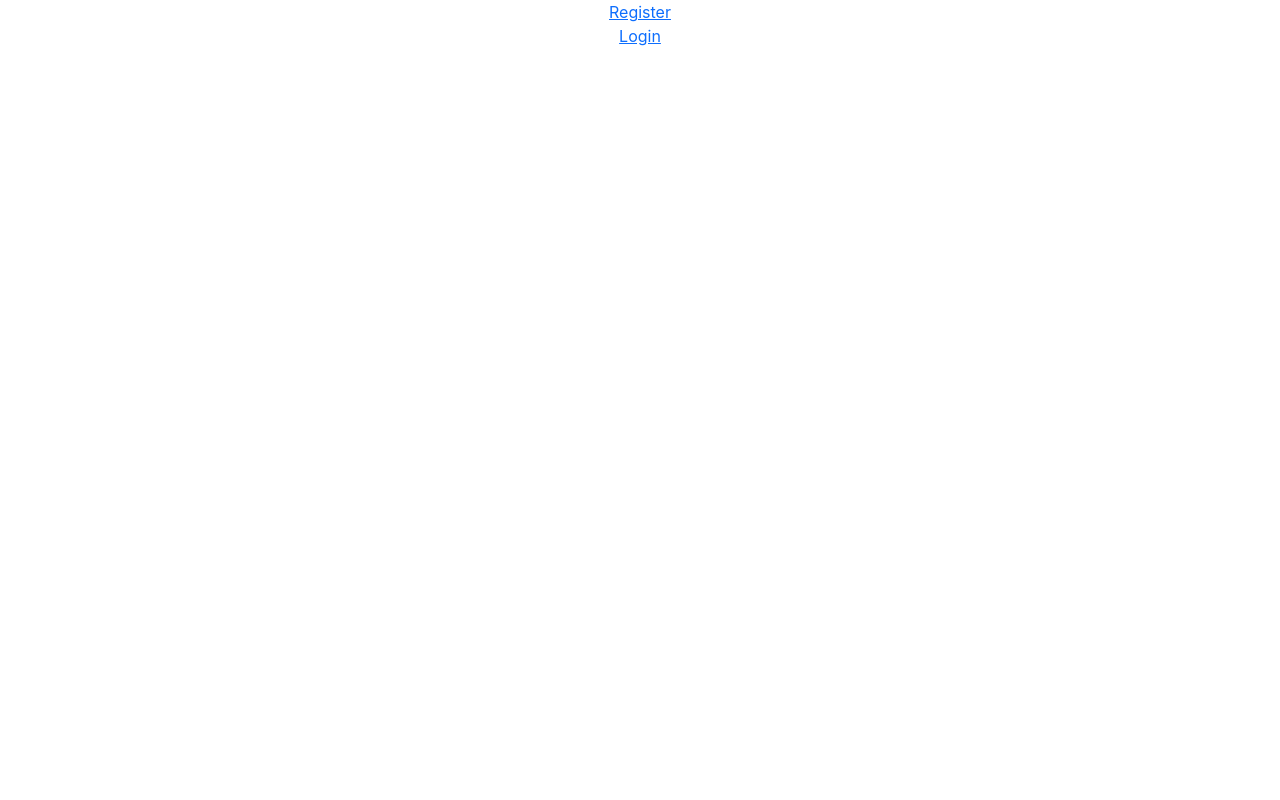
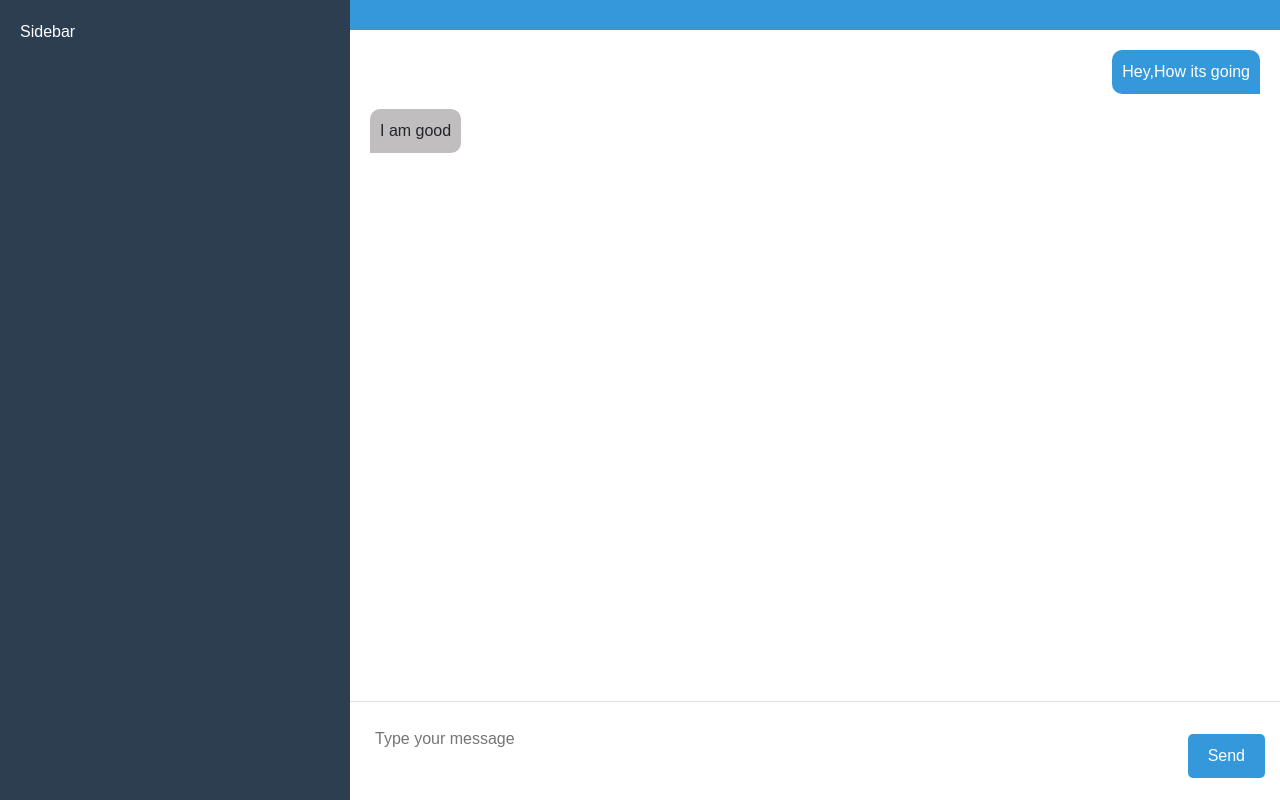
Before and after one commit to akshaypatra/Chat-Application, a React (Create React App) app in the folder chat_app_frontend/: page / in a window 1280 px wide. Before the commit this address had no page. Built offline with nearby package versions, Linux system fonts and the light colour scheme.

Commit message:
created ui for chatting

```diff
--- a/chat_app_frontend/src/App.css
+++ b/chat_app_frontend/src/App.css
@@ -1,38 +1,99 @@
-.App {
+body{
+  font-family: Arial, Helvetica, sans-serif;
+  margin: 0px;
+  padding: 0;
+  background-color: #f4f4f4;
+}
+
+.chat-container{
+  display: flex;
+  height: 100vh;
+  background-color: white;
+}
+
+.side-bar{
+ flex: 1;
+ background-color: #2c3e50;
+ color: white;
+ padding: 20px;
+ overflow-y: auto;
+}
+
+.chat-area{
+  flex: 3;
+  display: flex;
+  flex-direction: column;
+
+}
+
+.chat-header{
+  background-color: #3498db;
+  color: white;
+  padding: 15px;
   text-align: center;
 }
 
-.App-logo {
-  height: 40vmin;
-  pointer-events: none;
+.messages{
+  flex: 1;
+  padding: 20px;
+  overflow-y: auto;
+
 }
 
-@media (prefers-reduced-motion: no-preference) {
-  .App-logo {
-    animation: App-logo-spin infinite 20s linear;
-  }
+.message{
+  margin-bottom: 15px;
 }
 
-.App-header {
-  background-color: #282c34;
-  min-height: 100vh;
+.sent{
   display: flex;
-  flex-direction: column;
-  align-items: center;
-  justify-content: center;
-  font-size: calc(10px + 2vmin);
-  color: white;
+  justify-content: flex-end;
 }
 
-.App-link {
-  color: #61dafb;
+.recieved{
+  display: flex;
+  justify-content: flex-start;
 }
 
-@keyframes App-logo-spin {
-  from {
-    transform: rotate(0deg);
-  }
-  to {
-    transform: rotate(360deg);
-  }
+.message-bubble{
+  max-width: 70%;
+  padding: 10px;
+  border-radius: 10px;
 }
+.sent .message-bubble{
+  background-color: #3498db;
+  color: #ffffff;
+  border-bottom-right-radius:0 ;
+}
+
+.recieved .message-bubble{
+  background-color: #c0bebe;
+  border-bottom-left-radius:0 ;
+}
+
+
+.message-input{
+  background-color: white;
+  padding: 15px;
+  border-top: 1px solid #e0e0e0;
+  display: flex;
+  align-items: center;
+}
+
+.message-input textarea{
+  flex: 1;
+  border: none;
+  border-radius: 5px;
+  padding: 10px;
+  resize: none;
+  outline: none;
+}
+
+.message-input button{
+  background-color: #3498db;
+  border: none;
+  border-radius: 5px;
+  color: white;
+  padding: 10px 20px;
+  margin-top: 10px;
+  cursor: pointer;
+}
--- a/chat_app_frontend/src/App.js
+++ b/chat_app_frontend/src/App.js
@@ -1,21 +1,28 @@
-import Register from './components/Register';
-import Login from './components/Login';
+// import Register from './components/Register';
+// import Login from './components/Login';
 import './App.css';
-import Navigate from './components/Navigate';
-import { BrowserRouter,Routes,Route} from "react-router-dom";
+// import Navigate from './components/Navigate';
+// import { BrowserRouter,Routes,Route} from "react-router-dom";
+import Chatarea from './components/Chatarea';
+import Sidebar from './components/Sidebar';
 
 function App() {
   return (
-    <BrowserRouter>
-    <div className="App">
-      <Navigate/>
-      <Routes>
-         <Route path="/login" element={<Login/>} />
-         <Route path="/register" element={<Register/>} />
-      </Routes>
+    <div className='chat-container'>
+      <Sidebar/>
+      <Chatarea/>
 
     </div>
-    </BrowserRouter>
+    // <BrowserRouter>
+    // <div className="App">
+    //   <Navigate/>
+    //   <Routes>
+    //      <Route path="/login" element={<Login/>} />
+    //      <Route path="/register" element={<Register/>} />
+    //   </Routes>
+
+    // </div>
+    // </BrowserRouter>
   );
 }
 
--- /dev/null
+++ b/chat_app_frontend/src/components/Chatarea.js
@@ -0,0 +1,18 @@
+import React from 'react'
+import Message from './Message'
+import MessageInput from './MessageInput'
+
+
+export default function Chatarea() {
+  return (
+    <div className='chat-area'>
+
+        <div className='chat-header'></div>
+        <div className='messages'>
+            <Message text="Hey,How its going" sent/>
+            <Message text="I am good" recieved/>
+        </div>
+        <MessageInput/>
+    </div>
+  )
+}
--- /dev/null
+++ b/chat_app_frontend/src/components/Message.js
@@ -0,0 +1,9 @@
+import React from 'react'
+
+export default function Message({text,sent}) {
+  return (
+    <div className={`message ${sent ? 'sent':'recieved'}`}>
+        <div className='message-bubble'>{text}</div>
+    </div>
+  )
+}
--- /dev/null
+++ b/chat_app_frontend/src/components/MessageInput.js
@@ -0,0 +1,26 @@
+import React,{useState} from 'react'
+
+export default function MessageInput() {
+    const [inputValue, setInputValue] = useState('');
+    const handleInputChange=(event)=>{
+        setInputValue(event.target.value);
+    }
+
+    const handleSendMessage=()=>{
+        console.log("Message Sent")
+    }
+
+  return (
+    <div className='message-input'>
+        <textarea
+            placeholder='Type your message'
+            value={inputValue}
+            onChange={handleInputChange}
+
+         />
+         <button onClick={handleSendMessage}>Send</button>
+
+
+    </div>
+  )
+}
--- /dev/null
+++ b/chat_app_frontend/src/components/Sidebar.js
@@ -0,0 +1,7 @@
+import React from 'react'
+
+export default function Sidebar() {
+  return (
+    <div className='side-bar'>Sidebar</div>
+  )
+}
```
